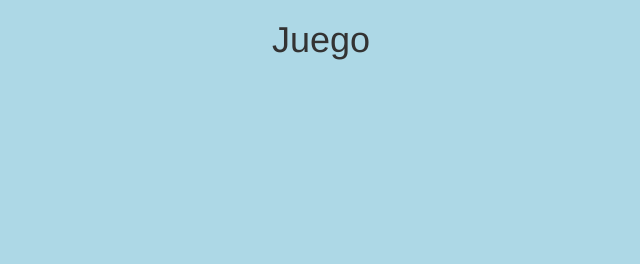
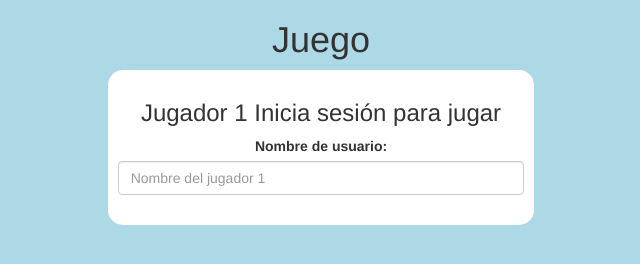
Before and after one commit to NellyGilA/C96_1a4_ELEMENTOS-WEB-DINAMICOS_Plantilla, a plain HTML site: page index.html in a window 1280 px wide. Shown: the whole page, without its empty margins (319-959 px from the left). Drawn offline with nearby package versions, Linux system fonts and the light colour scheme.

Commit message:
Update index.html

```diff
--- a/index.html
+++ b/index.html
@@ -17,6 +17,14 @@
 <center>
 	<h1>Juego</h1>
 
+	<div class="col-lg-4 col-sm-8 col-xs-11 login_div1">
+		<h3 >Jugador 1 Inicia sesión para jugar</h3>
+		<label >Nombre de usuario:</label>
+		 <input type="text" id="player1_name_input" class="form-control" placeholder="Nombre del jugador 1">
+		 <br>
+	</div>
+<br>
+
 
 </center>
 
```
